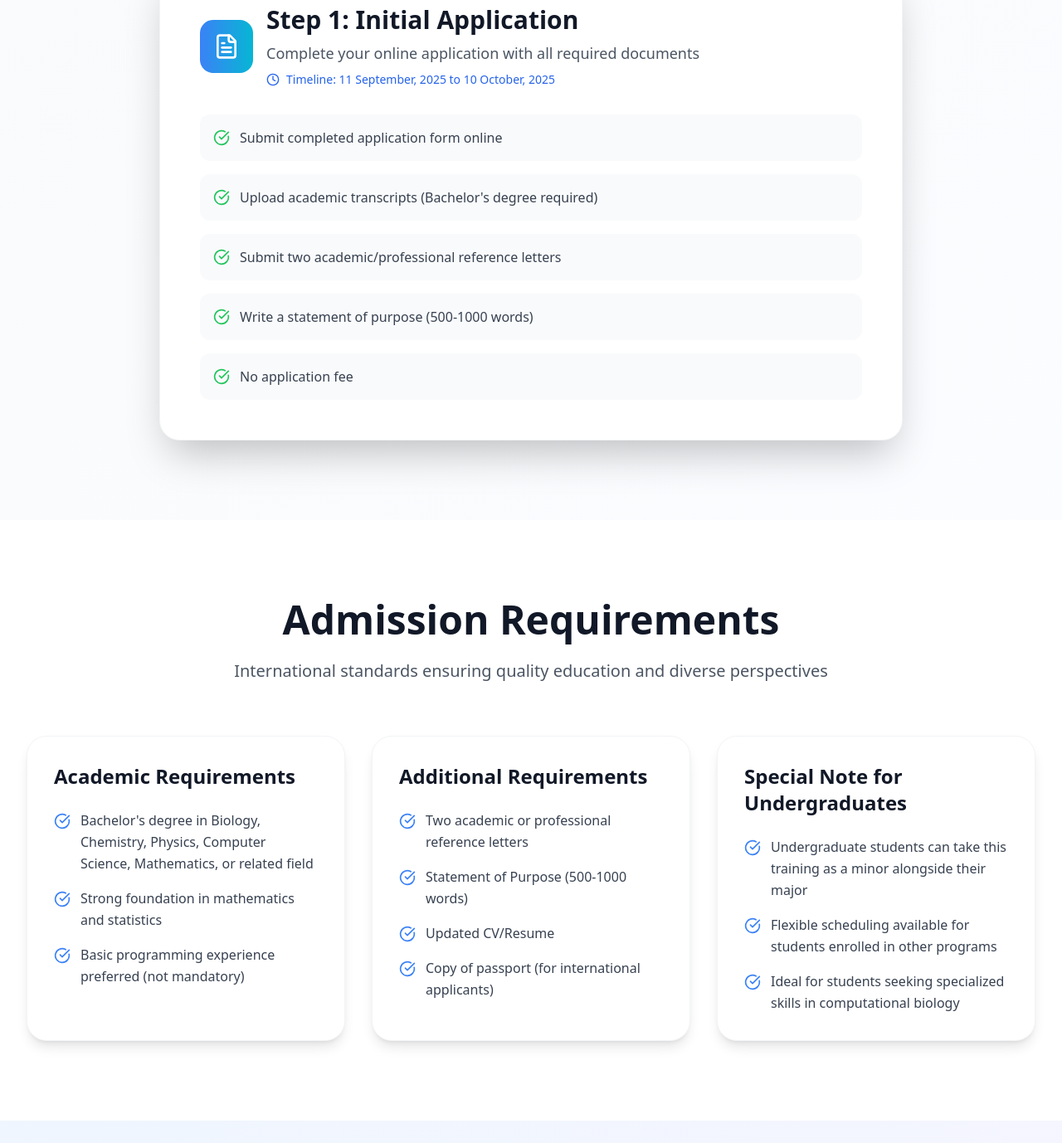
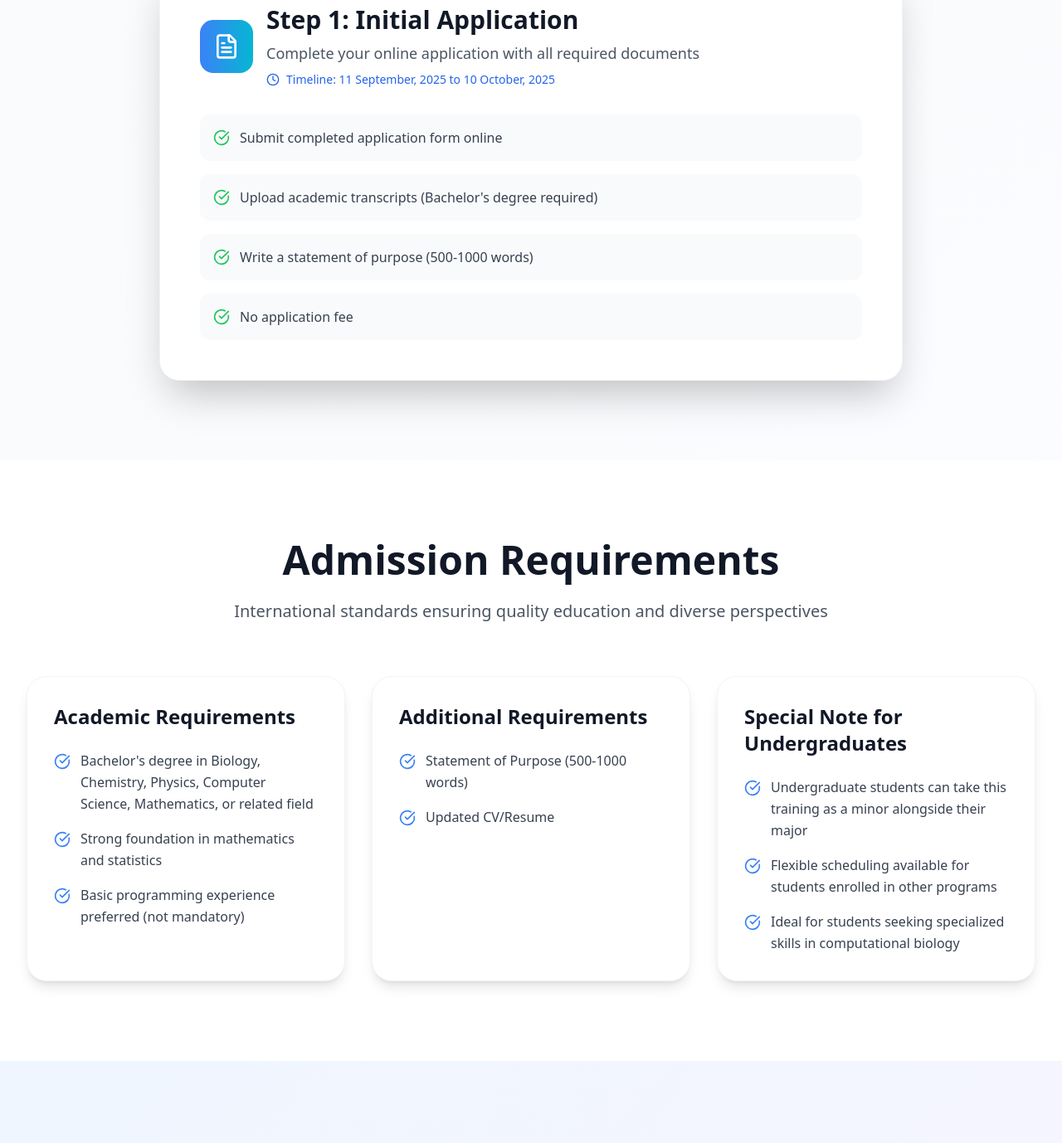
Before and after one commit to hossainlab/deepbio-academy, a Next.js app: page /admissions in a window 1280 px wide. Shown: the part 1940-3318 px from the top of the page at 83% size. Built offline with nearby package versions, Linux system fonts and the light colour scheme.

Commit message:
added admission changes

```diff
--- a/src/app/admissions/page.tsx
+++ b/src/app/admissions/page.tsx
@@ -21,7 +21,6 @@ export default function Admissions() {
       details: [
         "Submit completed application form online",
         "Upload academic transcripts (Bachelor's degree required)",
-        "Submit two academic/professional reference letters",
         "Write a statement of purpose (500-1000 words)",
         "No application fee"
       ],
@@ -37,7 +36,6 @@ export default function Admissions() {
         "Review of all submitted applications",
         "Academic credentials evaluation",
         "Statement of purpose assessment",
-        "Reference letter verification",
         "Notification sent to selected candidates via email",
         "Interview preparation guidelines provided"
       ],
@@ -141,10 +139,8 @@ export default function Admissions() {
     {
       category: "Additional Requirements",
       items: [
-        "Two academic or professional reference letters",
         "Statement of Purpose (500-1000 words)",
-        "Updated CV/Resume",
-        "Copy of passport (for international applicants)"
+        "Updated CV/Resume"
       ]
     },
     {
```
